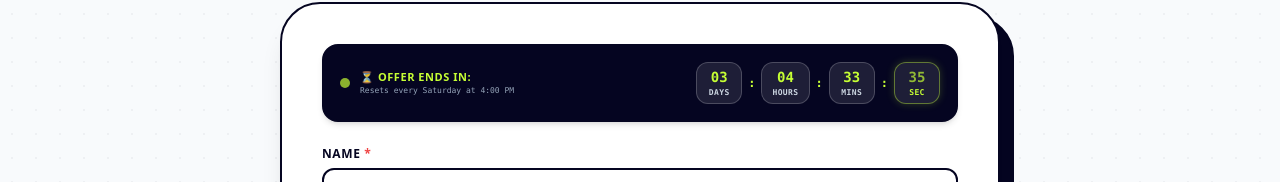
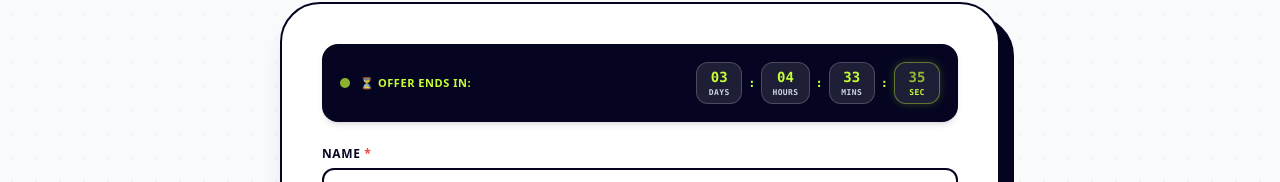
Before and after one commit to Adarshpm-0707/register-form-dq, a React (Create React App) app: page /ai-for-everyone in a window 1280 px wide. Shown: the part 286-468 px from the top of the page. Built offline with nearby package versions, Linux system fonts and the light colour scheme.

Commit message:
updated the ai or every one page

```diff
--- a/src/pages/AiForEveryone.jsx
+++ b/src/pages/AiForEveryone.jsx
@@ -448,9 +448,7 @@ export default function AiForEveryone() {
                         <p className="text-[10px] sm:text-[11px] font-black uppercase tracking-wider text-[#c6ff34]">
                           ⏳ Offer Ends In:
                         </p>
-                        <p className="text-[8px] font-mono text-slate-400">
-                          Resets every Saturday at 4:00 PM
-                        </p>
+
                       </div>
                     </div>
 
```
